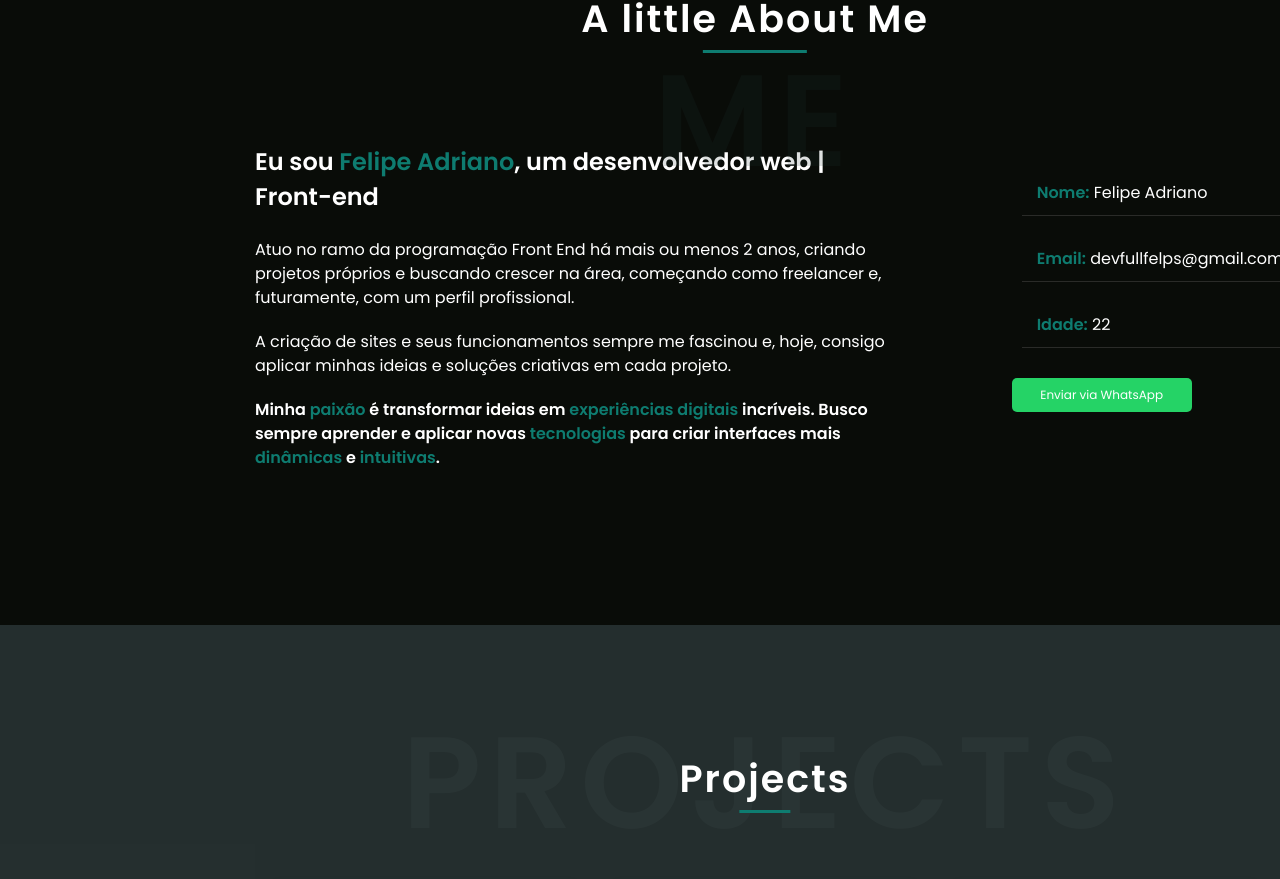
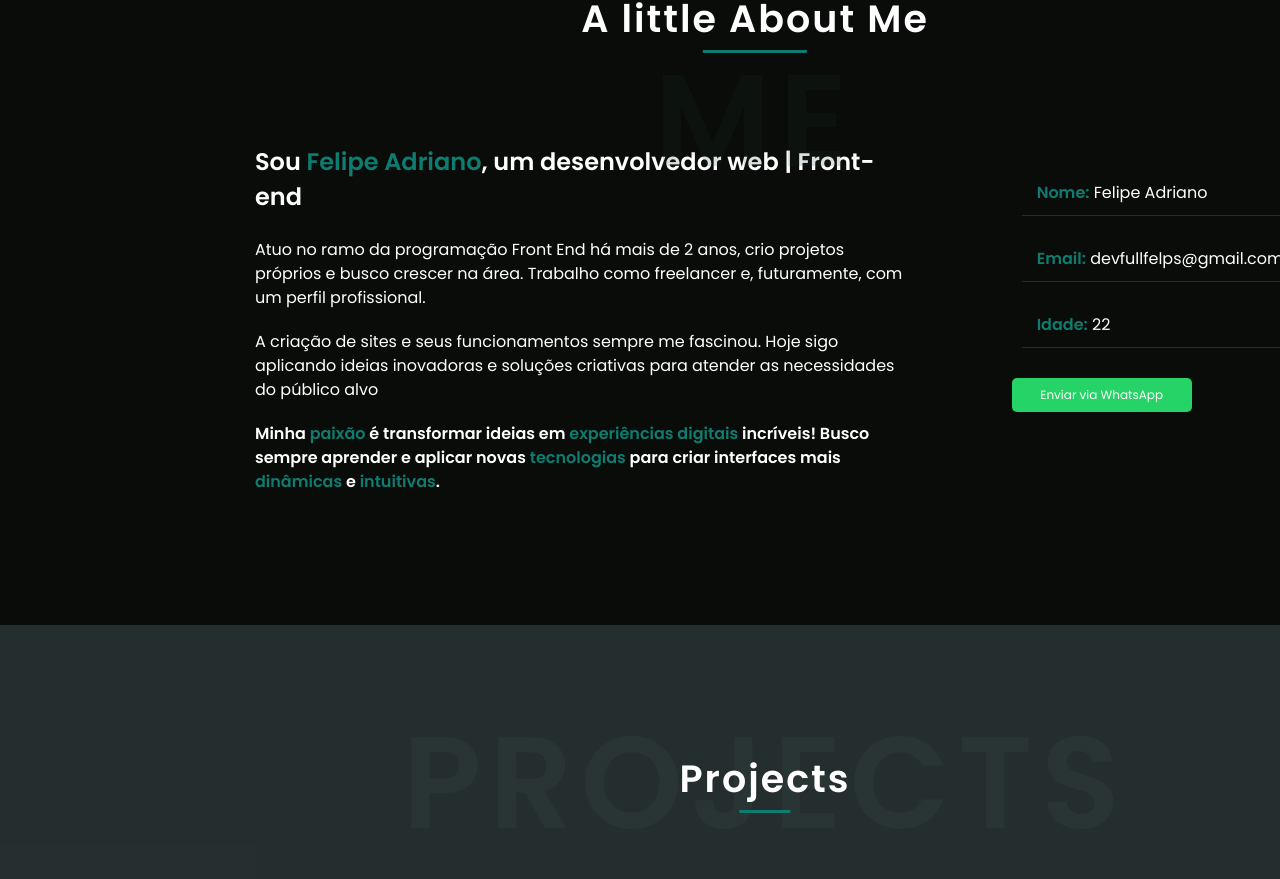
Before and after one commit to DevFullFelps/site_perfil, a React (Create React App) app in the folder perfil_portfolio/: page / in a window 1280 px wide. Shown: the part 935-1814 px from the top of the page. Built offline with nearby package versions, Linux system fonts and the light colour scheme.

Commit message:
Update AboutMe.js

```diff
--- a/perfil_portfolio/src/components/AboutMe.js
+++ b/perfil_portfolio/src/components/AboutMe.js
@@ -12,11 +12,11 @@ const AboutMe = () => {
             </div>
             <div className='about-me-details'>
                     <div className='about-me-text'>
-                        <h3>Eu sou <span>Felipe Adriano</span>, um desenvolvedor web | Front-end</h3>
-                        <p>Atuo no ramo da programação Front End há mais ou menos 2 anos, criando projetos próprios e buscando crescer na área, começando como freelancer e, futuramente, com um perfil profissional.</p>
+                        <h3>Sou <span>Felipe Adriano</span>, um desenvolvedor web | Front-end</h3>
+                        <p>Atuo no ramo da programação Front End há mais de 2 anos, crio projetos próprios e busco crescer na área. Trabalho como freelancer e, futuramente, com um perfil profissional.</p>
 
-                        <p>A criação de sites e seus funcionamentos sempre me fascinou e, hoje, consigo aplicar minhas ideias e soluções criativas em cada projeto.</p>
-                        <p><strong>Minha <span>paixão</span> é transformar ideias em <span>experiências digitais</span> incríveis. Busco sempre aprender e aplicar novas <span>tecnologias</span> para criar interfaces mais <span>dinâmicas</span> e <span>intuitivas</span>.</strong></p>
+                        <p>A criação de sites e seus funcionamentos sempre me fascinou. Hoje sigo aplicando ideias inovadoras e soluções criativas para atender as necessidades do público alvo</p>
+                        <p><strong>Minha <span>paixão</span> é transformar ideias em <span>experiências digitais</span> incríveis! Busco sempre aprender e aplicar novas <span>tecnologias</span> para criar interfaces mais <span>dinâmicas</span> e <span>intuitivas</span>.</strong></p>
 
                     </div>
                     <div className='about-me-table'>
```
